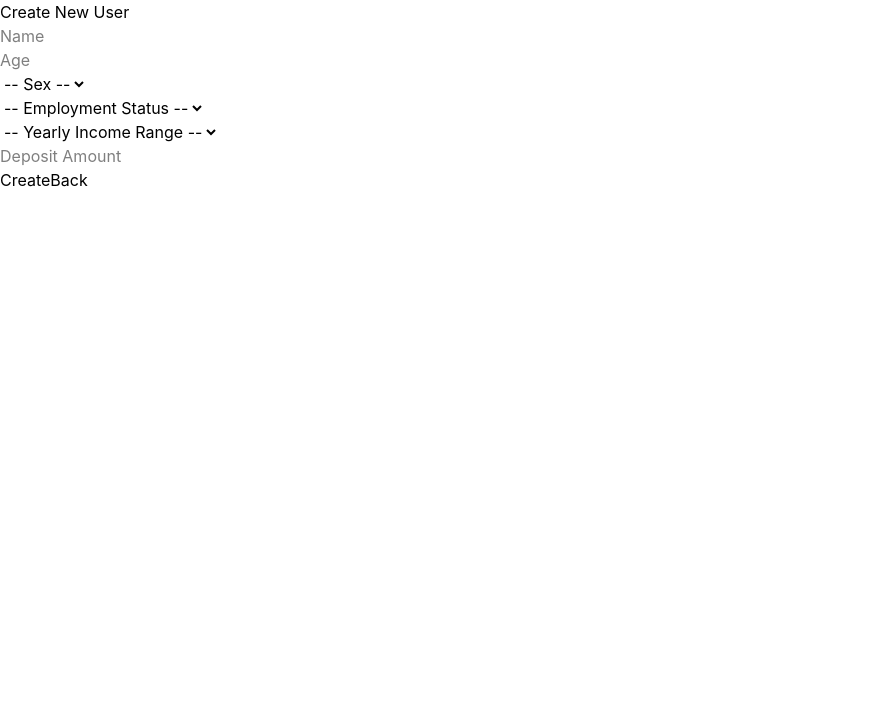
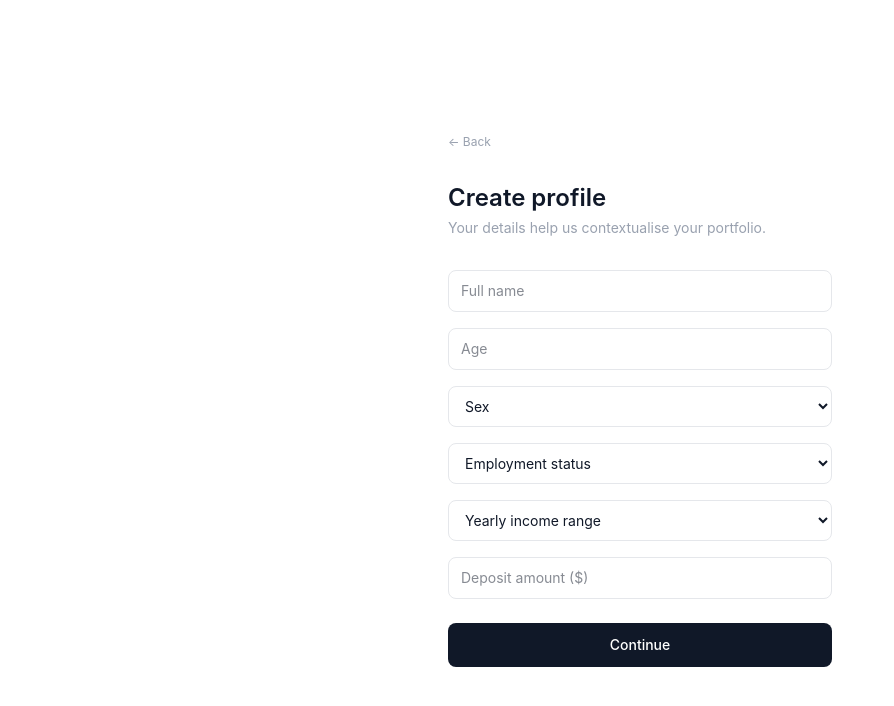
Before and after one commit to Breezlol/portfolio-analysis-tool, a React (Vite) app in the folder portfolio-frontend/: page / in a window 1280 px wide. Both pictures are taken after a click on the button "New user". Shown: the top 706 px of the page, without its empty margins (0-894 px from the left). Built offline with nearby package versions, Linux system fonts and the light colour scheme; the HTML template or start-up script is replaced by a standard one.

Commit message:
redesign CreateUserPage

```diff
--- a/portfolio-frontend/src/pages/CreateUserPage.jsx
+++ b/portfolio-frontend/src/pages/CreateUserPage.jsx
@@ -1,3 +1,6 @@
+const inputClass = "w-full text-sm text-gray-900 border border-gray-200 rounded-lg px-3 py-2.5 focus:outline-none focus:border-gray-400 bg-white";
+const selectClass = inputClass + " text-gray-500";
+
 export default function CreateUserPage({ form, set, setPage }) {
   const handleSubmit = (e) => {
     e.preventDefault();
@@ -5,19 +8,27 @@ export default function CreateUserPage({ form, set, setPage }) {
   };
 
   return (
-    <div className="app-container">
-      <h2>Create New User</h2>
-      <form onSubmit={handleSubmit}>
-        <input placeholder="Name" value={form.name} onChange={e => set('name', e.target.value)} required /><br/>
-        <input placeholder="Age" type="number" min="0" value={form.age} onChange={e => set('age', e.target.value)} required /><br/>
-        <select value={form.sex} onChange={e => set('sex', e.target.value)} required>
-          <option value="">-- Sex --</option>
+    <div className="min-h-screen bg-white flex flex-col items-center justify-center px-6">
+      <div className="w-full max-w-sm">
+        <button onClick={() => setPage('landing')} className="text-xs text-gray-400 hover:text-gray-600 mb-8 flex items-center gap-1">
+          ← Back
+        </button>
+        <h2 className="text-2xl font-semibold text-gray-900 mb-1">Create profile</h2>
+        <p className="text-sm text-gray-400 mb-8">Your details help us contextualise your portfolio.</p>
+
+        <form onSubmit={handleSubmit} className="flex flex-col gap-4">
+          <input className={inputClass} placeholder="Full name" value={form.name} onChange={e => set('name', e.target.value)} required />
+          <input className={inputClass} placeholder="Age" type="number" min="0" value={form.age} onChange={e => set('age', e.target.value)} required />
+
+          <select className={selectClass} value={form.sex} onChange={e => set('sex', e.target.value)} required>
+            <option value="">Sex</option>
             <option>Male</option>
             <option>Female</option>
             <option>Other</option>
-        </select><br/>
-        <select value={form.employmentStatus} onChange={e => set('employmentStatus', e.target.value)} required>
-          <option value="">-- Employment Status --</option>
+          </select>
+
+          <select className={selectClass} value={form.employmentStatus} onChange={e => set('employmentStatus', e.target.value)} required>
+            <option value="">Employment status</option>
             <option>Unemployed</option>
             <option>Student</option>
             <option>Part-time employed</option>
@@ -25,20 +36,25 @@ export default function CreateUserPage({ form, set, setPage }) {
             <option>Self-employed</option>
             <option>Retired</option>
             <option>Other</option>
-        </select><br/>
-        <select value={form.incomeRange} onChange={e => set('incomeRange', e.target.value)} required>
-          <option value="">-- Yearly Income Range --</option>
+          </select>
+
+          <select className={selectClass} value={form.incomeRange} onChange={e => set('incomeRange', e.target.value)} required>
+            <option value="">Yearly income range</option>
             <option>{'< 10,000'}</option>
             <option>10,000 - 20,000</option>
             <option>20,000 - 50,000</option>
             <option>50,000 - 100,000</option>
             <option>100,000 - 200,000</option>
             <option>{'> 200,000'}</option>
-        </select><br/>
-        <input placeholder="Deposit Amount" type="number" min="0" value={form.depositAmount} onChange={e => set('depositAmount', e.target.value)} required /><br/>
-        <button type="submit">Create</button>
-        <button type="button" onClick={() => setPage('landing')}>Back</button>
+          </select>
+
+          <input className={inputClass} placeholder="Deposit amount ($)" type="number" min="0" value={form.depositAmount} onChange={e => set('depositAmount', e.target.value)} required />
+
+          <button type="submit" className="w-full bg-gray-900 text-white text-sm font-medium py-3 rounded-lg hover:bg-gray-700 mt-2">
+            Continue
+          </button>
         </form>
+      </div>
     </div>
   );
 }
```
Lines whose indentation alone changed are shown as unchanged.
